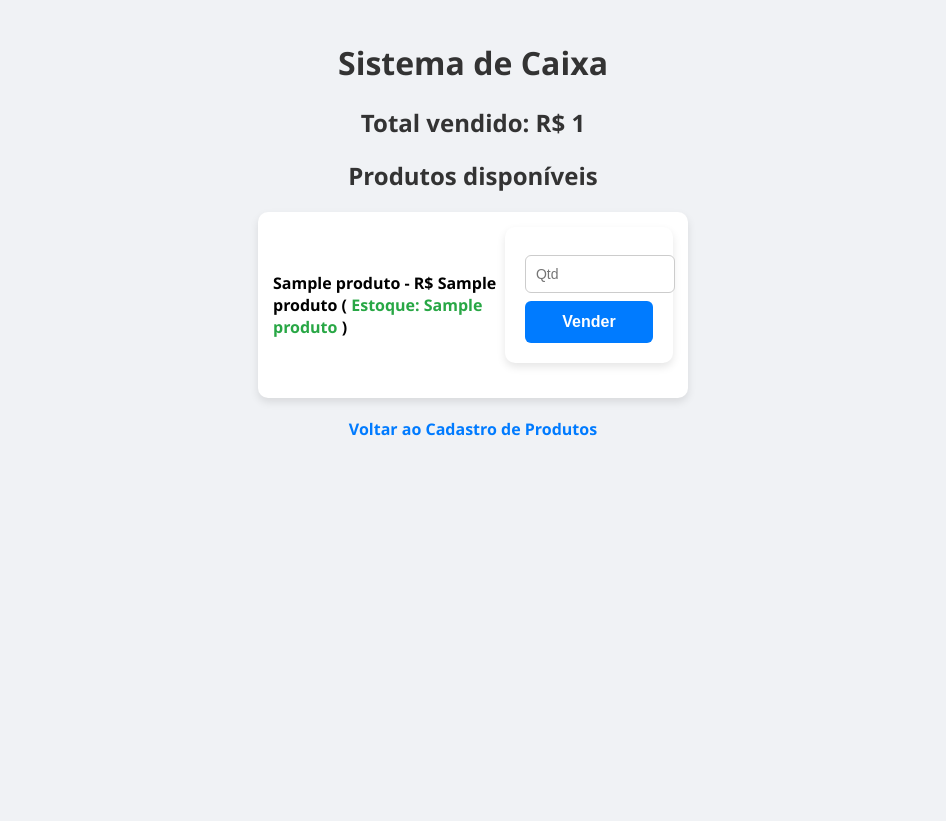
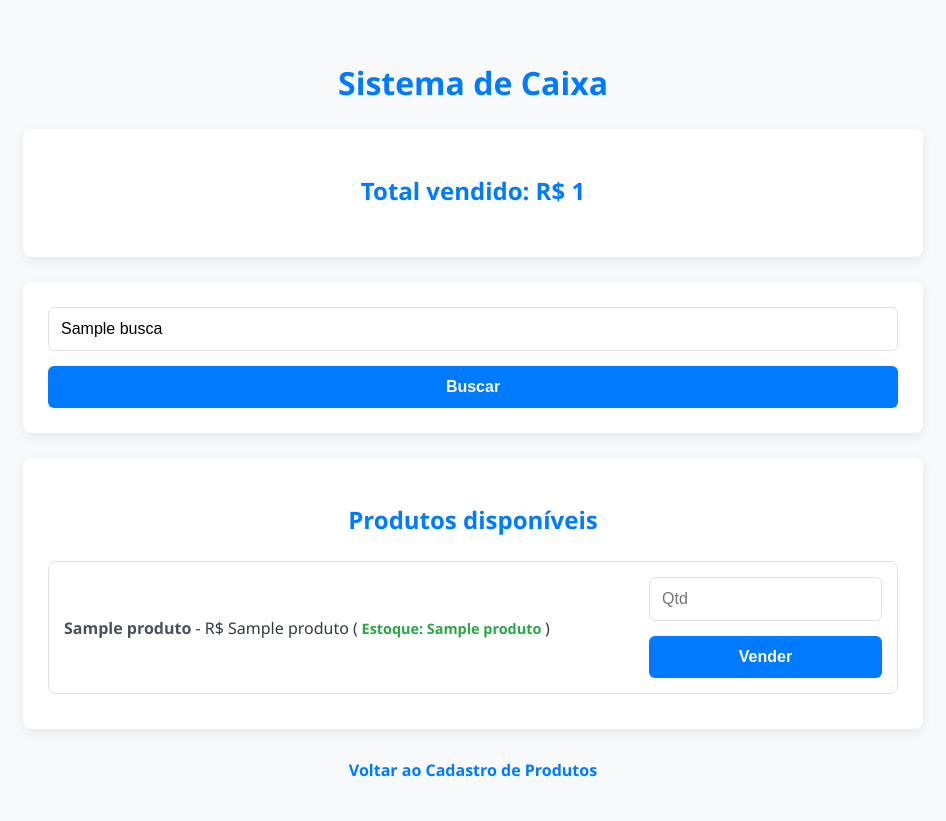
Before and after one commit to moises-marques/projeto-drogaria, a Flask app: template Templates/caixa.html in a window 1280 px wide. Shown: the whole page, without its empty margins (167-1113 px from the left). Before the commit the page ends 436 px from the top, so only its background shows below. Run offline with Flask 3, Linux system fonts and the light colour scheme; the template is opened without the code that fills it: most values are stand-ins (such as "Sample title", 1, 10 or a date in 2020).

Commit message:
feat: ajusta estilos

```diff
--- a/Templates/cadastro_produto.html
+++ b/Templates/cadastro_produto.html
@@ -19,6 +19,8 @@
 <body>
 
 <h1>Cadastro de Produtos</h1>
+
+<a href="/caixa" class="link-voltar">Ir para o Sistema de Caixa</a>
 
 <!-- Formulário de cadastro -->
 <form action="/salvar_produto" method="post">
--- a/Templates/caixa.html
+++ b/Templates/caixa.html
@@ -6,11 +6,12 @@
     <link rel="stylesheet" href="../static/style.css">
 </head>
 <body>
+    <div class="container">
         <h1>Sistema de Caixa</h1>
 
         {% with messages = get_flashed_messages() %}
             {% if messages %}
-        <ul>
+                <ul class="flash-messages">
                     {% for message in messages %}
                         <li>{{ message }}</li>
                     {% endfor %}
@@ -18,8 +19,18 @@
             {% endif %}
         {% endwith %}
 
+        <div class="card">
             <h2>Total vendido: R$ {{ total_vendido }}</h2>
+        </div>
 
+        <div class="card">
+            <form action="{{ url_for('caixa') }}" method="get">
+                <input type="text" name="busca" placeholder="Buscar produto..." value="{{ busca or '' }}">
+                <button type="submit">Buscar</button>
+            </form>
+        </div>
+
+        <div class="card">
             <h2>Produtos disponíveis</h2>
             {% for produto in produtos %}
             <div class="produto">
@@ -36,7 +47,9 @@
                 </form>
             </div>
             {% endfor %}
+        </div>
 
-    <a href="/cadastro_produto">Voltar ao Cadastro de Produtos</a>
+        <a href="/cadastro_produto" class="link-voltar">Voltar ao Cadastro de Produtos</a>
+    </div>
 </body>
 </html>
--- a/app.py
+++ b/app.py
@@ -80,25 +80,19 @@ def editar_produto(id):
     conn.close()
     return render_template('editar_produto.html', produto=produto)
 
-# ------------------- DELETAR PRODUTO -------------------
-@app.route('/deletar_produto/<int:id>')
-def deletar_produto(id):
-    conn = sqlite3.connect('database.db')
-    cursor = conn.cursor()
-    cursor.execute("DELETE FROM produtos WHERE id=?", (id,))
-    conn.commit()
-    conn.close()
-    flash("Produto deletado com sucesso!")
-    return redirect(url_for('cadastro_produto'))
-
 # ------------------- CAIXA / REGISTRO DE VENDAS -------------------
 @app.route('/caixa')
 def caixa():
     conn = sqlite3.connect('database.db')
     cursor = conn.cursor()
 
-    # Buscar todos os produtos
-    cursor.execute("SELECT * FROM produtos")
+    # Adicionamos a lógica de busca aqui
+    busca = request.args.get('busca')
+    if busca:
+        cursor.execute("SELECT * FROM produtos WHERE nome LIKE ?", ('%' + busca + '%',))
+    else:
+        cursor.execute("SELECT * FROM produtos")
+
     produtos = cursor.fetchall()
 
     # Calcular total vendido
@@ -108,15 +102,7 @@ def caixa():
         total_vendido = 0
 
     conn.close()
-    return render_template('caixa.html', produtos=produtos, total_vendido=total_vendido)
-
-@app.route('/registrar_venda', methods=['POST'])
-def registrar_venda():
-    produto_id = int(request.form['produto_id'])
-    quantidade_vendida = int(request.form['quantidade'])
-
-    conn = sqlite3.connect('database.db')
-    cursor = conn.cursor()
+    return render_template('caixa.html', produtos=produtos, total_vendido=total_vendido, busca=busca)
 
     cursor.execute("SELECT preco, quantidade FROM produtos WHERE id = ?", (produto_id,))
     produto = cursor.fetchone()
@@ -149,5 +135,49 @@ def registrar_venda():
     return redirect(url_for('caixa'))
 
 # ------------------- INICIAR O SISTEMA -------------------
+
+# ------------------- REGISTRAR VENDA -------------------
+@app.route('/registrar_venda', methods=['POST'])
+def registrar_venda():
+    conn = sqlite3.connect('database.db')
+    cursor = conn.cursor()
+
+    produto_id = request.form['produto_id']
+    quantidade_vendida = int(request.form['quantidade'])
+
+    # Busca o produto no banco de dados
+    cursor.execute("SELECT * FROM produtos WHERE id = ?", (produto_id,))
+    produto = cursor.fetchone()
+
+    if not produto:
+        flash("Produto não encontrado!")
+        return redirect(url_for('caixa'))
+
+    preco_unitario = produto[2]
+    estoque_atual = produto[3]
+
+    # Verifica se a quantidade em estoque é suficiente
+    if quantidade_vendida > estoque_atual:
+        flash("Erro: Estoque insuficiente!")
+        conn.close()
+        return redirect(url_for('caixa'))
+
+    # Calcula o total da venda e atualiza o estoque
+    total_venda = preco_unitario * quantidade_vendida
+    novo_estoque = estoque_atual - quantidade_vendida
+
+    # Registra a venda na tabela de vendas
+    cursor.execute("INSERT INTO vendas (produto_id, quantidade, total) VALUES (?, ?, ?)",
+               (produto_id, quantidade_vendida, total_venda))
+
+    # Atualiza o estoque do produto
+    cursor.execute("UPDATE produtos SET quantidade = ? WHERE id = ?", (novo_estoque, produto_id))
+
+    conn.commit()
+    conn.close()
+
+    flash(f'Venda registrada com sucesso! Total: R$ {total_venda:.2f}')
+    return redirect(url_for('caixa'))
+
 if __name__ == '__main__':
     app.run(debug=True)
--- a/static/style.css
+++ b/static/style.css
@@ -1,24 +1,48 @@
-/* --- Estilo geral da página --- */
+/* --- Cores e Tipografia --- */
+:root {
+    --primary-color: #007bff; /* Azul para botões e cabeçalhos */
+    --secondary-color: #6c757d; /* Cinza para textos secundários */
+    --background-color: #f8f9fa; /* Fundo claro da página */
+    --card-background: #ffffff; /* Fundo de formulários e caixas */
+    --border-color: #dee2e6; /* Cor da borda para tabelas e inputs */
+    --success-color: #28a745; /* Verde para mensagens de sucesso */
+    --danger-color: #dc3545; /* Vermelho para mensagens de erro/perigo */
+}
+
 body {
     font-family: 'Segoe UI', Tahoma, Geneva, Verdana, sans-serif;
-    background-color: #f0f2f5;
+    background-color: var(--background-color);
     margin: 0;
     padding: 20px;
+    color: #343a40;
 }
 
 h1, h2 {
     text-align: center;
-    color: #333;
+    color: var(--primary-color);
+    margin-bottom: 25px;
 }
 
-/* --- Formulários --- */
+/* --- Layout Geral e Componentes --- */
+.container {
+    max-width: 900px;
+    margin: 0 auto;
+    padding: 20px;
+}
+
+.card {
+    background-color: var(--card-background);
+    padding: 25px;
+    border-radius: 8px;
+    box-shadow: 0 4px 12px rgba(0, 0, 0, 0.08);
+    margin-bottom: 25px;
+}
+
+/* --- Formulários e Inputs --- */
 form {
-    background-color: #fff;
-    padding: 20px;
-    border-radius: 10px;
-    max-width: 450px;
-    margin: 0 auto 20px auto;
-    box-shadow: 0 4px 8px rgba(0,0,0,0.1);
+    display: flex;
+    flex-direction: column;
+    gap: 15px;
 }
 
 input[type="text"],
@@ -26,20 +50,19 @@ input[type="number"],
 input[type="password"],
 input[type="date"] {
     width: 100%;
-    padding: 10px;
-    margin: 8px 0;
-    border: 1px solid #ccc;
+    padding: 12px;
+    border: 1px solid var(--border-color);
     border-radius: 6px;
-    font-size: 14px;
+    font-size: 16px;
+    box-sizing: border-box; /* Garante que o padding não aumente a largura */
 }
 
 button {
-    background-color: #007bff;
+    background-color: var(--primary-color);
     color: #fff;
     border: none;
-    padding: 12px;
+    padding: 12px 20px;
     border-radius: 6px;
-    width: 100%;
     font-weight: bold;
     cursor: pointer;
     transition: background-color 0.3s ease;
@@ -52,78 +75,89 @@ button:hover {
 
 /* --- Tabelas --- */
 table {
-    width: 90%;
-    margin: 20px auto;
+    width: 100%;
     border-collapse: collapse;
-    background-color: #fff;
-    border-radius: 10px;
+    background-color: var(--card-background);
+    border-radius: 8px;
     overflow: hidden;
-    box-shadow: 0 4px 8px rgba(0,0,0,0.1);
 }
 
 th, td {
-    padding: 12px;
-    text-align: center;
-    border-bottom: 1px solid #ddd;
+    padding: 15px;
+    text-align: left;
+    border-bottom: 1px solid var(--border-color);
 }
 
 th {
-    background-color: #007bff;
-    color: white;
+    background-color: var(--primary-color);
+    color: #fff;
+    font-weight: normal;
 }
 
 tr:nth-child(even) {
-    background-color: #f9f9f9;
+    background-color: #f2f2f2;
 }
 
-/* --- Caixa / Produtos --- */
-.produto {
-    background-color: #fff;
-    padding: 15px;
-    margin: 15px auto;
-    max-width: 400px;
-    border-radius: 10px;
-    box-shadow: 0 4px 8px rgba(0,0,0,0.1);
-    display: flex;
-    justify-content: space-between;
-    align-items: center;
+/* --- Links e Ações --- */
+.actions a {
+    color: var(--primary-color);
+    text-decoration: none;
+    font-weight: bold;
+    margin-right: 15px;
 }
 
-.produto p {
-    margin: 0;
-    font-weight: bold;
+.actions a:hover {
+    text-decoration: underline;
 }
 
-/* --- Indicador de estoque --- */
-.estoque-baixo {
-    color: #dc3545; /* vermelho */
-}
-.estoque-ok {
-    color: #28a745; /* verde */
-}
-
-/* --- Links --- */
-a {
+.link-voltar {
     display: block;
     text-align: center;
-    margin-top: 20px;
-    color: #007bff;
+    margin-top: 30px;
+    color: var(--primary-color);
     text-decoration: none;
     font-weight: bold;
 }
 
-a:hover {
-    text-decoration: underline;
+/* --- Mensagens Flash (Alerta) --- */
+ul.flash-messages {
+    list-style: none;
+    padding: 15px;
+    max-width: 900px;
+    margin: 20px auto;
+    background-color: #fff3cd; /* Amarelo claro para avisos */
+    border: 1px solid #ffeeba;
+    border-radius: 6px;
+    color: #856404;
+    font-weight: bold;
+    text-align: center;
 }
 
-/* --- Flash messages --- */
-ul {
-    list-style: none;
-    padding: 10px;
-    max-width: 450px;
-    margin: 10px auto;
-    background-color: #ffc107;
-    border-radius: 6px;
-    color: #212529;
+/* --- Layout da Página de Caixa --- */
+.produto {
+    display: flex;
+    justify-content: space-between;
+    align-items: center;
+    padding: 15px;
+    border: 1px solid var(--border-color);
+    border-radius: 8px;
+    background-color: var(--card-background);
+    margin-bottom: 10px;
+}
+
+.produto strong {
+    color: #495057;
+}
+
+.produto span {
+    font-size: 0.9em;
     font-weight: bold;
 }
+
+.estoque-baixo {
+    color: var(--danger-color);
+}
+
+.estoque-ok {
+    color: var(--success-color);
+}
```
Also changed, not shown: static/script.js (+21 -0 lines). Lines whose indentation alone changed are shown as unchanged.
